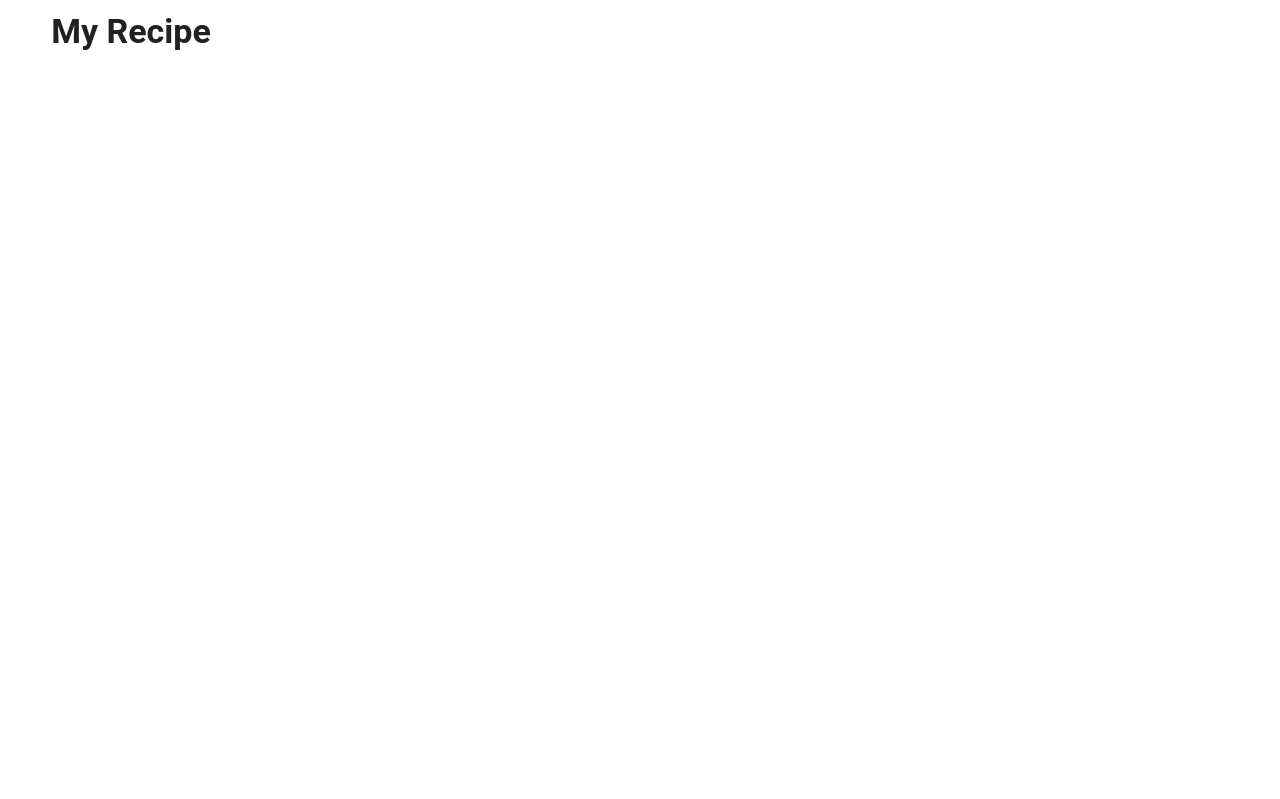
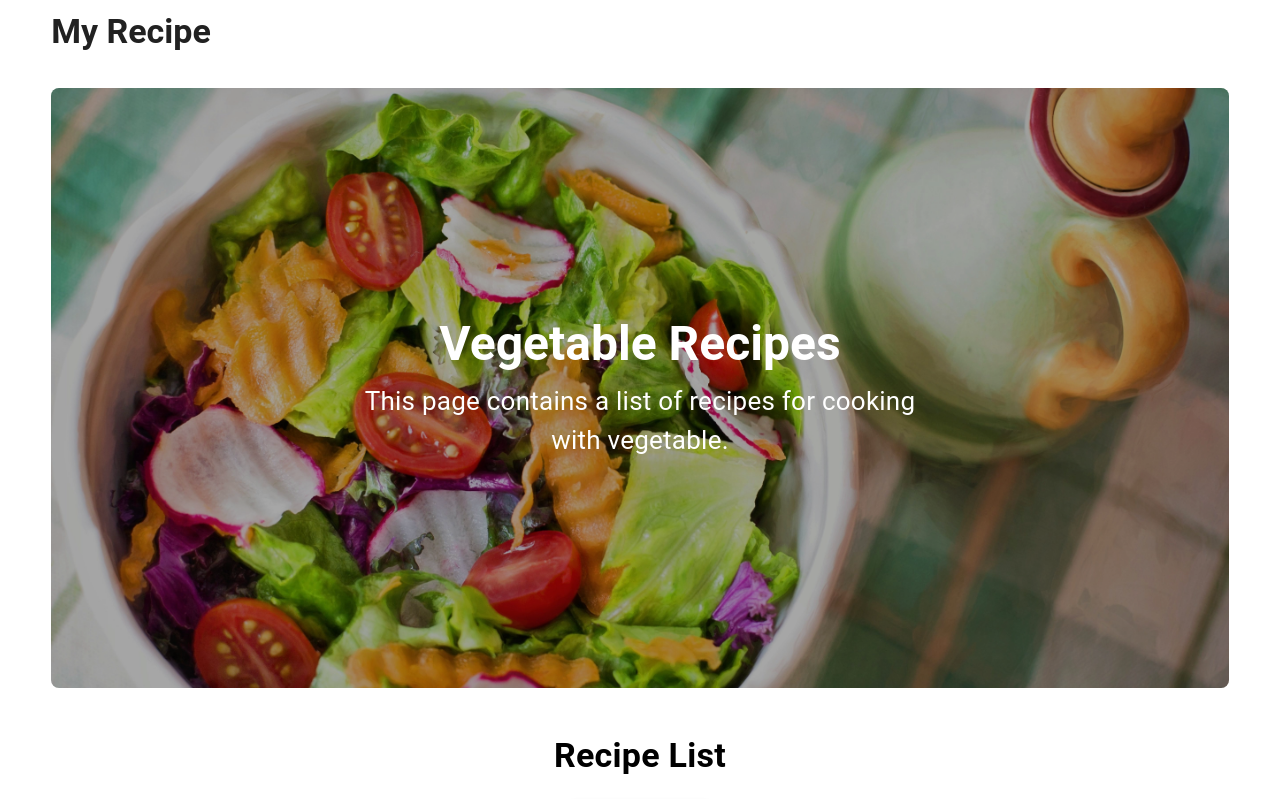
Before and after one commit to nkserveren26/myrecipe-frontend, a React (Create React App) app: page /vegetable in a window 1280 px wide. Before the commit this address had no page. Shown: the top 799 px of the page. Built offline with nearby package versions, Linux system fonts and the light colour scheme.

Commit message:
Vegetableページのルーティング設定

```diff
--- a/src/App.tsx
+++ b/src/App.tsx
@@ -7,6 +7,7 @@ import { Top } from './components/page/Top';
 import { Fish } from './components/page/Fish';
 import { ScrollToTop } from './components/scroll/ScrollToTop';
 import { Beef } from './components/page/Beef';
+import { Vegetable } from './components/page/Vegetable';
 
 function App() {
   return (
@@ -19,6 +20,7 @@ function App() {
             <Route path="/" element={<Top />} />
             <Route path="/fish" element={<Fish />} />
             <Route path="/beef" element={<Beef />} />
+            <Route path="/vegetable" element={<Vegetable />} />
           </Routes>
         </BrowserRouter>
       </Box>
--- a/src/components/page/Vegetable.tsx
+++ b/src/components/page/Vegetable.tsx
@@ -1,6 +1,6 @@
 import React from "react";
 import { HeroHeader } from "../header/HeroHeader";
-import BeefHeaderImage from "../../images/BeefHeaderImage.jpg";
+import VegetableHeaderImage from "../../images/VegetableHeaderImage.jpg";
 import AqquaPazza from "../../images/aqqua_pazza.jpg";
 import SabaShioyaki from "../../images/saba_shioyaki.jpg";
 import ChickenCabbageGarlicStirFry from "../../images/chicken_cabbage_garlic_stir_fry.jpg";
@@ -52,9 +52,9 @@ export const Vegetable: React.FC = () => {
     return (
         <>
             <HeroHeader
-                backgroundImage={BeefHeaderImage}
-                title="Beef Recipes"
-                description="This page contains a list of recipes for cooking with beef."
+                backgroundImage={VegetableHeaderImage}
+                title="Vegetable Recipes"
+                description="This page contains a list of recipes for cooking with vegetable."
                 descriptionFontSize={26}
             />
             <Box>
--- a/src/components/variable/ArrayVariables.ts
+++ b/src/components/variable/ArrayVariables.ts
@@ -18,7 +18,7 @@ export const RecipeCategoryButtonPropsList: RecipeCategoryButtonProps[] = [
     {
         buttonLabelName: "お野菜",
         buttonBackgroundImage: VegetableImage,
-        destinationUrlPath: "/",
+        destinationUrlPath: "/vegetable",
     },
     {
         buttonLabelName: "スープ",
```
Also changed, not shown: src/images/VegetableHeaderImage.jpg (added).
